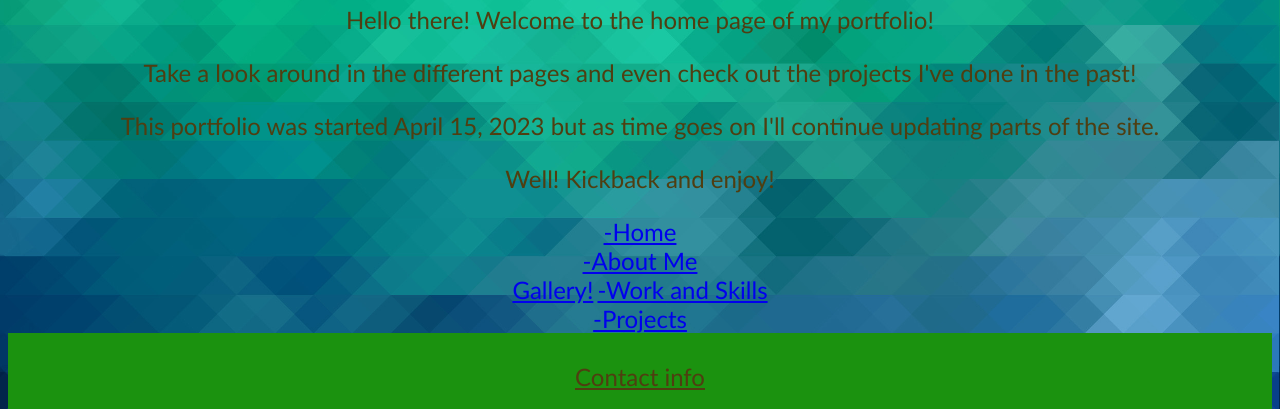
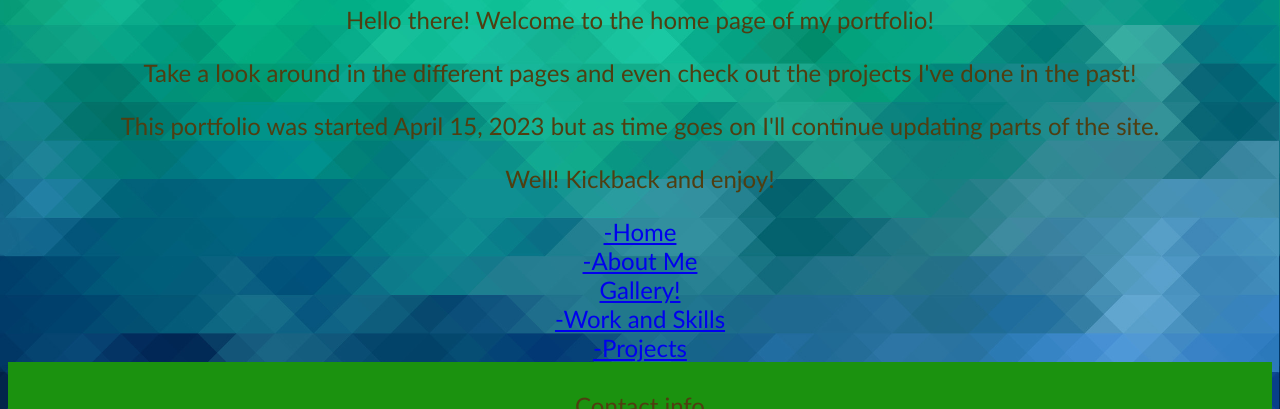
Before and after one commit to SamKopin/Portfolio, a plain HTML site: page index.html in a window 1280 px wide. Shown: the part 158-567 px from the top of the page. Drawn offline with Linux system fonts and the light colour scheme.

Commit message:
Update index.html

```diff
--- a/index.html
+++ b/index.html
@@ -29,7 +29,7 @@
     <!--Nav is a little different for the home page-->
         <a href="index.html">-Home</a><br>
         <a href="AboutMe.html">-About Me</a><br>
-        <a href="Gallery.html">Gallery!</a>
+        <a href="Gallery.html">Gallery!</a><br>
         <a href="Work.html">-Work and Skills</a><br>
         <a href="Projects.html">-Projects</a><br>
 
```
